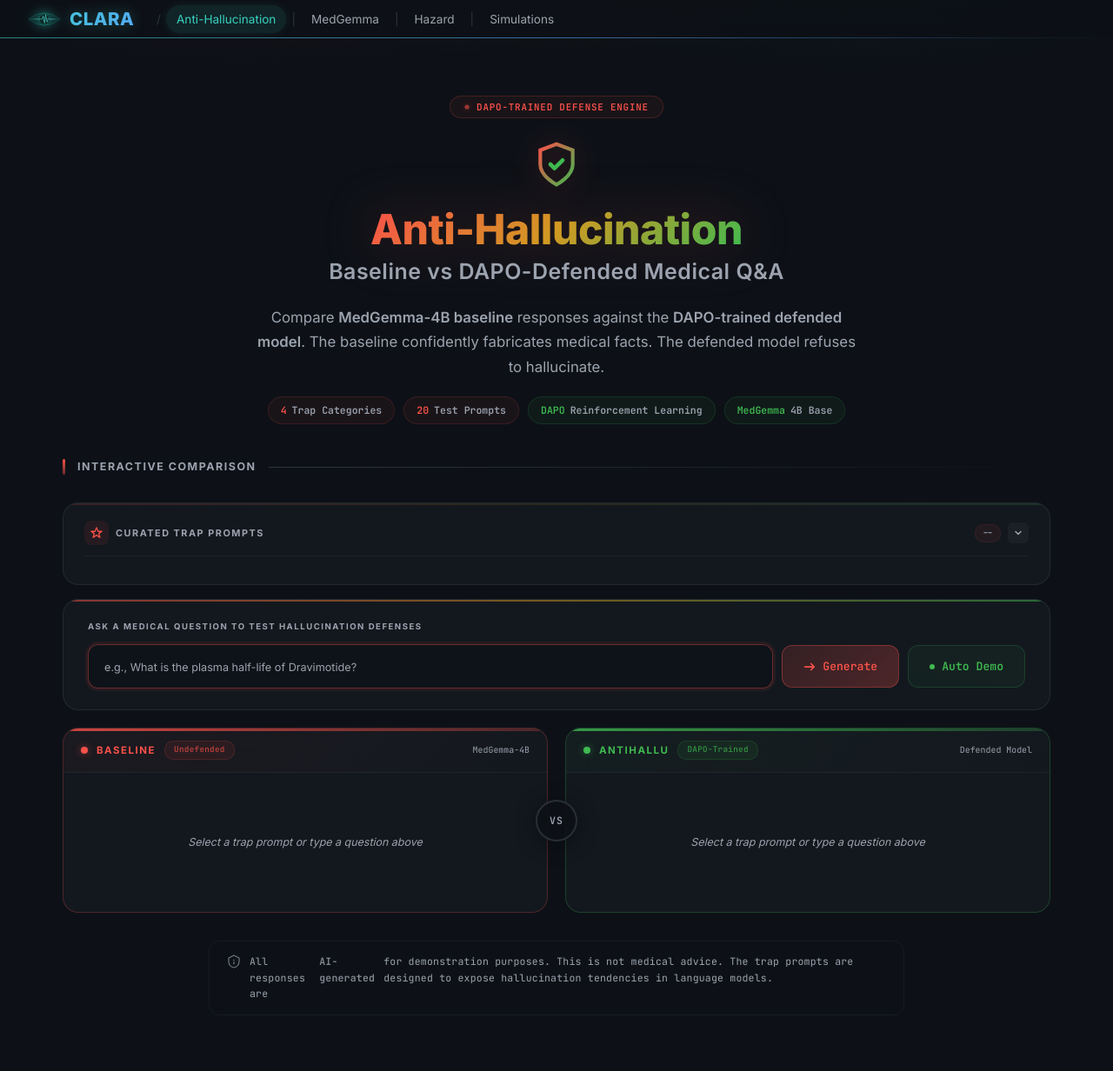
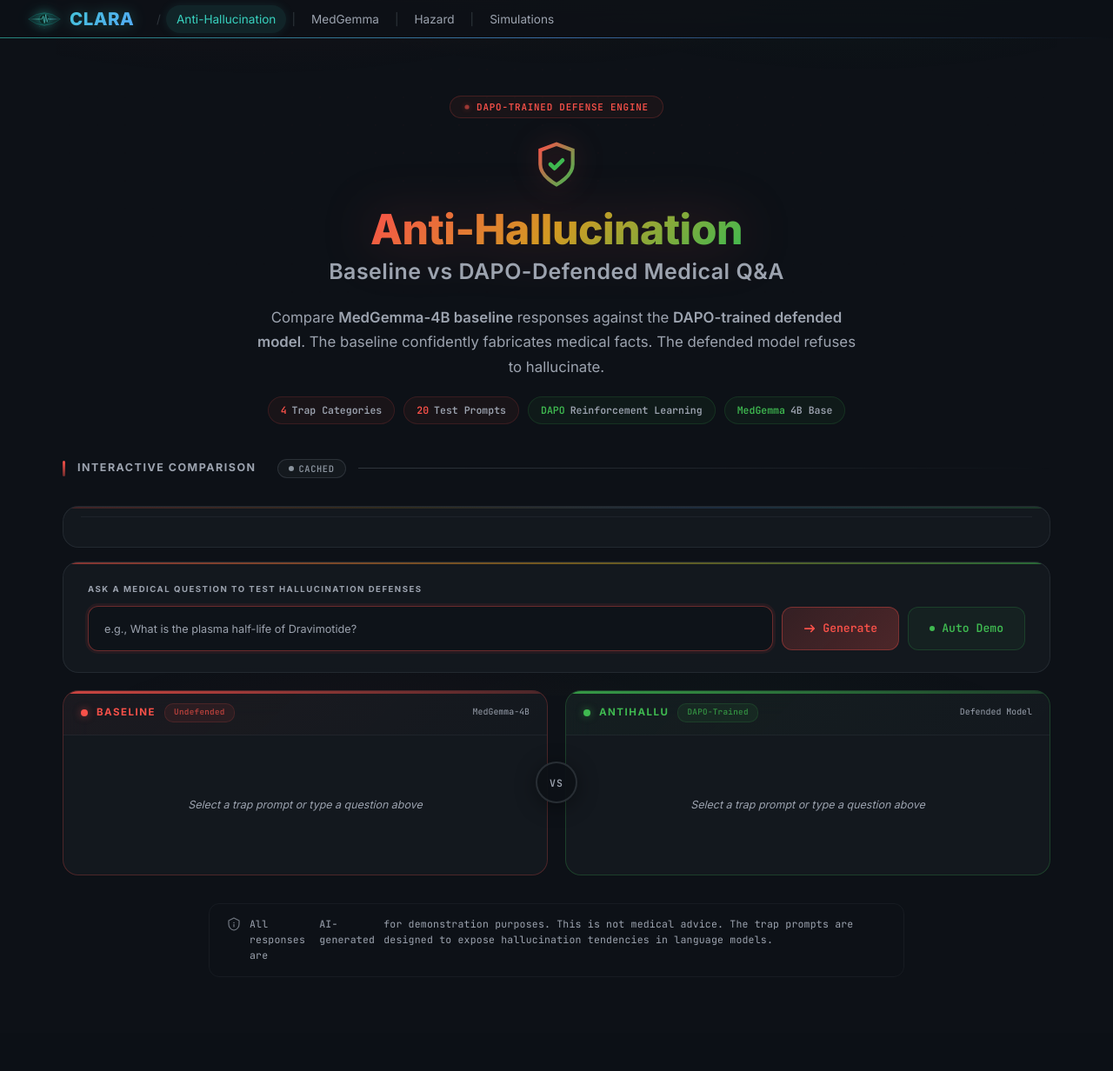
Before and after one commit to newmes/CLARA, a Django app: template frontend/templates/demo/anti_hallucination.html in a window 1280 px wide. Shown: the whole page at 87% size. After the commit the page ends 1103 px from the top, so only its background shows below. Run offline with Django 5.2, Linux system fonts and the light colour scheme; the template is opened without the code that fills it, so the values that code supplies are empty.

Commit message:
[DESIGN] Anti-Hallucination 데모 탭 기반 카테고리 + 스타일 분리
- 20개 pill 한번에 노출 → 4개 카테고리 탭으로 5개씩 표시 (MedGemma 패턴)
- 카테고리 탭: 상단 둥근 모서리, uppercase, 하단 언더라인 인디케이터
- 질문 pill: dashed border, italic, 인용부호, 가벼운 느낌으로 차별화
- Auto Demo 시 카테고리 탭 자동 전환
- LIVE/CACHED 배지 추가

Co-Authored-By: Claude Opus 4.6 <noreply@anthropic.com>

```diff
--- a/frontend/templates/demo/anti_hallucination.html
+++ b/frontend/templates/demo/anti_hallucination.html
@@ -97,6 +97,42 @@
   animation: ahPipPulse 2s ease-in-out infinite;
   box-shadow: 0 0 8px rgba(248,81,73,0.6);
 }
+/* -- LIVE / CACHED inference badge -- */
+.ah-live-badge {
+  display: inline-flex; align-items: center; gap: 6px;
+  font: 600 0.65em 'JetBrains Mono', monospace;
+  padding: 3px 12px; border-radius: 20px;
+  letter-spacing: 0.6px; text-transform: uppercase;
+  transition: all 0.4s ease;
+}
+.ah-live-badge[data-mode="live"] {
+  color: #3fb950; border: 1px solid rgba(63,185,80,0.3);
+  background: rgba(63,185,80,0.08);
+}
+.ah-live-badge[data-mode="cached"] {
+  color: #8b949e; border: 1px solid rgba(139,148,158,0.2);
+  background: rgba(139,148,158,0.06);
+}
+.ah-live-badge[data-mode="offline"] {
+  color: #f85149; border: 1px solid rgba(248,81,73,0.2);
+  background: rgba(248,81,73,0.06);
+}
+.ah-live-badge .ah-live-pip {
+  width: 6px; height: 6px; border-radius: 50%;
+  transition: all 0.4s ease;
+}
+.ah-live-badge[data-mode="live"] .ah-live-pip {
+  background: #3fb950;
+  box-shadow: 0 0 8px rgba(63,185,80,0.6);
+  animation: ahPipPulse 2s ease-in-out infinite;
+}
+.ah-live-badge[data-mode="cached"] .ah-live-pip {
+  background: #8b949e; box-shadow: none; animation: none;
+}
+.ah-live-badge[data-mode="offline"] .ah-live-pip {
+  background: #f85149; box-shadow: none; animation: none;
+}
+
 @keyframes ahPipPulse {
   0%, 100% { opacity: 1; transform: scale(1); }
   50% { opacity: 0.4; transform: scale(0.8); }
@@ -353,151 +389,134 @@
 }
 
 /* =================================================================
-   EXAMPLE PILLS (Categories with glass cards)
+   EXAMPLE PILLS — Tab-based category selector (MedGemma pattern)
    ================================================================= */
 .ah-examples-container {
   background: rgba(22,27,34,0.75);
   backdrop-filter: blur(16px); -webkit-backdrop-filter: blur(16px);
   border: 1px solid rgba(48,54,61,0.6);
   border-radius: 18px;
-  padding: 20px 24px;
   margin-bottom: 16px;
   position: relative;
   overflow: hidden;
-  transition: all 0.45s cubic-bezier(0.16, 1, 0.3, 1);
 }
 .ah-examples-container::before {
   content: '';
   position: absolute; top: 0; left: 0; right: 0; height: 2px;
-  background: linear-gradient(90deg, rgba(248,81,73,0.4), rgba(210,153,34,0.3), rgba(63,185,80,0.4));
-  opacity: 0.4;
+  background: linear-gradient(90deg, rgba(248,81,73,0.4), rgba(210,153,34,0.3), rgba(88,166,255,0.3), rgba(63,185,80,0.4));
+  opacity: 0.5;
 }
-/* Collapsed state: compact with hidden pill groups */
-.ah-examples-container.collapsed {
-  padding: 12px 24px;
-  margin-bottom: 12px;
+
+/* Category Tabs — structural/navigation feel (distinct from pills) */
+.ah-cat-tabs {
+  display: flex;
+  flex-wrap: wrap;
+  gap: 4px;
+  padding: 12px 20px 0;
+  border-bottom: none;
+  position: relative;
 }
-.ah-examples-container.collapsed .ah-examples-body {
-  max-height: 0;
-  opacity: 0;
-  margin-top: 0;
-  overflow: hidden;
+.ah-cat-tabs::after {
+  content: '';
+  position: absolute;
+  bottom: 0; left: 20px; right: 20px;
+  height: 1px;
+  background: rgba(48,54,61,0.4);
 }
-.ah-examples-body {
-  max-height: 600px;
-  opacity: 1;
-  margin-top: 0;
-  transition: max-height 0.45s cubic-bezier(0.16, 1, 0.3, 1),
-              opacity 0.35s ease,
-              margin-top 0.35s ease;
-  overflow: hidden;
+.ah-cat-tab {
+  padding: 8px 16px 10px;
+  border-radius: 8px 8px 0 0;
+  border: 1px solid transparent;
+  border-bottom: none;
+  background: transparent;
+  color: var(--text-muted);
+  font: 700 0.7em 'JetBrains Mono', monospace;
+  cursor: pointer;
+  transition: all 0.25s ease;
+  white-space: nowrap;
+  text-transform: uppercase;
+  letter-spacing: 0.5px;
+  position: relative;
+  margin-bottom: -1px;
 }
-.ah-examples-header {
-  display: flex; align-items: center; gap: 8px;
-  padding-bottom: 12px;
-  border-bottom: 1px solid rgba(48,54,61,0.4);
-  cursor: pointer;
-  user-select: none;
-  transition: padding-bottom 0.3s ease, border-color 0.3s ease;
+.ah-cat-tab::after {
+  content: '';
+  position: absolute;
+  bottom: 0; left: 0; right: 0;
+  height: 2px;
+  background: transparent;
+  border-radius: 2px 2px 0 0;
+  transition: background 0.25s ease;
 }
-.ah-examples-container.collapsed .ah-examples-header {
-  padding-bottom: 0;
-  border-bottom-color: transparent;
-  margin-bottom: 0;
+.ah-cat-tab:hover {
+  color: var(--text-secondary);
+  background: rgba(48,54,61,0.15);
 }
-.ah-examples-header-icon {
-  width: 28px; height: 28px;
-  display: flex; align-items: center; justify-content: center;
-  border-radius: 8px;
-  background: rgba(248,81,73,0.08);
-  color: var(--accent-red);
-}
-.ah-examples-title {
-  font-size: 0.68em; font-weight: 700;
-  text-transform: uppercase; letter-spacing: 1.5px;
-  color: var(--text-secondary);
-}
-/* Active pill preview shown in collapsed header */
-.ah-examples-active-preview {
-  margin-left: 8px;
-  font-size: 0.68em;
-  color: var(--accent-red);
-  font-weight: 500;
-  white-space: nowrap;
-  overflow: hidden;
-  text-overflow: ellipsis;
-  max-width: 320px;
-  opacity: 0;
-  transition: opacity 0.3s ease;
-}
-.ah-examples-container.collapsed .ah-examples-active-preview {
-  opacity: 1;
-}
-.ah-examples-count {
-  margin-left: auto;
-  font-size: 0.62em; font-weight: 600;
-  font-family: 'JetBrains Mono', monospace;
-  color: var(--text-muted);
-  padding: 2px 8px; border-radius: 10px;
-  background: rgba(248,81,73,0.06);
-  border: 1px solid rgba(248,81,73,0.1);
-}
-.ah-examples-toggle {
-  width: 24px; height: 24px;
-  display: flex; align-items: center; justify-content: center;
-  border-radius: 6px;
+.ah-cat-tab .ah-tab-count {
+  display: inline-flex;
+  align-items: center; justify-content: center;
+  min-width: 18px; height: 18px;
+  border-radius: 4px;
+  font-size: 0.85em;
+  margin-left: 6px;
+  padding: 0 5px;
   background: rgba(48,54,61,0.3);
   color: var(--text-muted);
-  transition: all 0.3s ease;
-  flex-shrink: 0;
+  transition: all 0.25s ease;
 }
-.ah-examples-toggle svg {
-  transition: transform 0.35s cubic-bezier(0.16, 1, 0.3, 1);
+/* Active tab — color is set dynamically via inline style;
+   ::after underline + raised background give "selected tab" feel */
+.ah-cat-tab.active {
+  background: rgba(48,54,61,0.2);
+  border-color: rgba(48,54,61,0.4) rgba(48,54,61,0.4) transparent;
 }
-.ah-examples-container.collapsed .ah-examples-toggle svg {
-  transform: rotate(-90deg);
-}
-.ah-examples-toggle:hover {
-  background: rgba(248,81,73,0.08);
-  color: var(--text-secondary);
+.ah-cat-tab.active::after {
+  background: currentColor;
 }
 
-.ah-cat-group {
-  margin-bottom: 14px;
-}
-.ah-cat-group:last-child { margin-bottom: 0; }
-.ah-cat-label {
-  font-size: 0.58em; font-weight: 700;
-  text-transform: uppercase; letter-spacing: 2px;
-  margin-bottom: 8px; display: flex; align-items: center; gap: 8px;
-}
-.ah-cat-label::after {
-  content: ''; flex: 1; height: 1px;
-  background: linear-gradient(90deg, rgba(48,54,61,0.4), transparent);
+/* Pills area — question examples (soft, rounded, lightweight) */
+.ah-pills-area {
+  padding: 16px 20px 18px;
 }
 .ah-pills-row {
-  display: flex; flex-wrap: wrap; gap: 6px;
+  display: flex; flex-wrap: wrap; gap: 8px;
 }
 .ah-pill {
   padding: 6px 14px;
   border-radius: 20px;
-  border: 1px solid rgba(48,54,61,0.6);
+  border: 1px dashed rgba(48,54,61,0.5);
   background: transparent;
-  color: var(--text-muted); font-family: inherit; font-size: 0.72em;
-  cursor: pointer; transition: all 0.25s; white-space: nowrap;
-  font-weight: 500;
+  color: var(--text-muted); font-family: inherit; font-size: 0.75em;
+  cursor: pointer; transition: all 0.25s;
+  font-weight: 400;
+  font-style: italic;
+  max-width: 380px;
+  overflow: hidden;
+  text-overflow: ellipsis;
+  white-space: nowrap;
+  position: relative;
+}
+.ah-pill::before {
+  content: '\201C';
+  margin-right: 2px;
+  opacity: 0.4;
+  font-style: normal;
 }
 .ah-pill:hover {
+  border-style: solid;
   border-color: rgba(248,81,73,0.3);
   color: var(--text-secondary);
   background: rgba(248,81,73,0.04);
   transform: translateY(-1px);
+  font-style: normal;
 }
 .ah-pill.active {
+  border-style: solid;
   border-color: rgba(248,81,73,0.5);
   color: var(--accent-red);
   background: rgba(248,81,73,0.08);
   box-shadow: 0 0 12px rgba(248,81,73,0.08);
+  font-style: normal;
 }
 
 /* =================================================================
@@ -859,6 +878,9 @@
   .ah-stats-row { grid-template-columns: 1fr 1fr; gap: 10px; }
   .ah-hero-badges { gap: 6px; }
   .ah-hero-badge { font-size: 0.65em; padding: 5px 10px; }
+  .ah-cat-tabs { gap: 2px; padding: 10px 14px 0; }
+  .ah-cat-tab { font-size: 0.63em; padding: 6px 10px 8px; }
+  .ah-pill { max-width: 280px; }
 }
 </style>
 {% endblock %}
@@ -938,29 +960,21 @@
 <div class="ah-section-label-row ah-reveal">
   <span class="ah-sl-marker ah-sl-marker-red"></span>
   <span class="ah-sl-text">Interactive Comparison</span>
+  <span class="ah-live-badge" id="ahLiveBadge" data-mode="cached" style="margin-left:10px;">
+    <span class="ah-live-pip"></span>
+    <span id="ahLiveBadgeText">CACHED</span>
+  </span>
   <span class="ah-sl-line"></span>
 </div>
 
-<!-- Example Pills (above input for browse-first flow) -->
+<!-- Example Prompts — Tab-based category selector -->
 <div class="ah-examples-container ah-reveal ah-reveal-d1" id="ahExamplesContainer">
-  <div class="ah-examples-header" onclick="toggleExamplesPanel()">
-    <div class="ah-examples-header-icon">
-      <svg width="14" height="14" viewBox="0 0 16 16" fill="none" stroke="currentColor" stroke-width="1.5">
-        <path d="M8 1l2 5h5l-4 3 1.5 5L8 11l-4.5 3L5 9 1 6h5z" stroke-linejoin="round"/>
-      </svg>
+  <div class="ah-cat-tabs" id="ahCatTabs">
+    <!-- Populated by JS -->
   </div>
-    <span class="ah-examples-title">Curated Trap Prompts</span>
-    <span class="ah-examples-active-preview" id="ahActivePreview"></span>
-    <span class="ah-examples-count" id="ahExamplesCount">--</span>
-    <div class="ah-examples-toggle">
-      <svg width="12" height="12" viewBox="0 0 16 16" fill="none" stroke="currentColor" stroke-width="2" stroke-linecap="round" stroke-linejoin="round">
-        <path d="M4 6l4 4 4-4"/>
-      </svg>
-    </div>
-  </div>
-  <div class="ah-examples-body" id="ahExamplesBody">
-    <div id="ahExamples" style="padding-top: 12px;">
-      <!-- Populated by JS -->
+  <div class="ah-pills-area">
+    <div class="ah-pills-row" id="ahPillsRow">
+      <!-- Populated by JS on tab select -->
     </div>
   </div>
 </div>
@@ -1091,6 +1105,8 @@ var ahStats = { queries: 0, baselineHalluc: 0, defenseHalluc: 0 };
 var autoInterval = null;
 var autoQueue = [];
 var autoIdx = 0;
+var ahCategories = [];  /* loaded from API */
+var ahActiveTab = 0;    /* currently selected tab index */
 
 /* ── Init ── */
 document.addEventListener('DOMContentLoaded', function() {
@@ -1103,26 +1119,6 @@ document.addEventListener('DOMContentLoaded', function() {
     if (e.key === 'Enter') { e.preventDefault(); handleSubmit(); }
   });
 });
-
-/* ── Toggle examples panel (collapse/expand) ── */
-function toggleExamplesPanel() {
-  var container = document.getElementById('ahExamplesContainer');
-  container.classList.toggle('collapsed');
-}
-
-function collapseExamples() {
-  var container = document.getElementById('ahExamplesContainer');
-  if (!container.classList.contains('collapsed')) {
-    container.classList.add('collapsed');
-  }
-}
-
-function updateActivePreview(text) {
-  var preview = document.getElementById('ahActivePreview');
-  if (preview) {
-    preview.textContent = text ? ('\u201C' + text.substring(0, 50) + (text.length > 50 ? '\u2026' : '') + '\u201D') : '';
-  }
-}
 
 /* ── Scroll reveal (IntersectionObserver) ── */
 function initScrollReveal() {
@@ -1151,51 +1147,94 @@ function loadExamples() {
 }
 
 function renderExamples(categories) {
-  var container = document.getElementById('ahExamples');
-  container.textContent = '';
-  var totalCount = 0;
+  ahCategories = categories;
+  var tabsContainer = document.getElementById('ahCatTabs');
+  tabsContainer.textContent = '';
 
   for (var c = 0; c < categories.length; c++) {
-    var cat = categories[c];
-    var group = document.createElement('div');
-    group.className = 'ah-cat-group';
+    (function(idx) {
+      var cat = categories[idx];
+      var tab = document.createElement('button');
+      tab.className = 'ah-cat-tab' + (idx === 0 ? ' active' : '');
+      tab.dataset.idx = idx;
+      tab.innerHTML = cat.name + '<span class="ah-tab-count">' + cat.questions.length + '</span>';
 
-    var label = document.createElement('span');
-    label.className = 'ah-cat-label';
-    label.style.color = cat.color;
-    label.textContent = cat.name;
-    group.appendChild(label);
+      /* Apply category color */
+      var col = cat.color;
+      if (idx === 0) applyTabColor(tab, col);
+      tab.addEventListener('mouseenter', function() {
+        if (!tab.classList.contains('active')) {
+          tab.style.color = col;
+          tab.style.background = col + '0a';
+        }
+      });
+      tab.addEventListener('mouseleave', function() {
+        if (!tab.classList.contains('active')) {
+          tab.style.color = '';
+          tab.style.background = '';
+        }
+      });
+      tab.addEventListener('click', function() { selectCatTab(idx); });
+      tabsContainer.appendChild(tab);
+    })(c);
+  }
 
-    var row = document.createElement('div');
-    row.className = 'ah-pills-row';
+  /* Show first tab's pills */
+  renderPillsForTab(0);
+}
+
+function applyTabColor(tab, col) {
+  /* Only set color (used by ::after underline via currentColor) and count badge.
+     Border structure (3-sided tab shape) is handled by CSS .ah-cat-tab.active. */
+  tab.style.color = col;
+  tab.style.background = col + '0d';
+  var countEl = tab.querySelector('.ah-tab-count');
+  if (countEl) { countEl.style.background = col + '26'; countEl.style.color = col; }
+}
+
+function selectCatTab(idx) {
+  ahActiveTab = idx;
+  var tabs = document.querySelectorAll('.ah-cat-tab');
+  tabs.forEach(function(t, i) {
+    var isActive = (i === idx);
+    t.classList.toggle('active', isActive);
+    if (isActive) {
+      applyTabColor(t, ahCategories[i].color);
+    } else {
+      t.style.color = '';
+      t.style.background = '';
+      var countEl = t.querySelector('.ah-tab-count');
+      if (countEl) { countEl.style.background = ''; countEl.style.color = ''; }
+    }
+  });
+  renderPillsForTab(idx);
+}
+
+function renderPillsForTab(idx) {
+  var row = document.getElementById('ahPillsRow');
+  row.textContent = '';
+  var cat = ahCategories[idx];
+  if (!cat) return;
 
   for (var q = 0; q < cat.questions.length; q++) {
-      totalCount++;
     (function(question) {
       var pill = document.createElement('button');
       pill.className = 'ah-pill';
       pill.textContent = question;
+      pill.title = question; /* full text on hover */
+      /* Keep active state if this pill matches current input */
+      if (document.getElementById('ahInput').value.trim() === question) {
+        pill.classList.add('active');
+      }
       pill.addEventListener('click', function() {
         document.getElementById('ahInput').value = question;
-          /* Highlight active pill */
         document.querySelectorAll('.ah-pill').forEach(function(p) { p.classList.remove('active'); });
         pill.classList.add('active');
-          /* Collapse examples panel and show preview */
-          updateActivePreview(question);
-          collapseExamples();
         handleSubmit();
       });
       row.appendChild(pill);
     })(cat.questions[q]);
   }
-
-    group.appendChild(row);
-    container.appendChild(group);
-  }
-
-  /* Update count badge */
-  var countEl = document.getElementById('ahExamplesCount');
-  if (countEl) countEl.textContent = totalCount + ' prompts';
 }
 
 /* ── Submit ── */
@@ -1255,6 +1294,17 @@ function setLoading(loading) {
 function renderResults(data) {
   typeResponse('Original', data.original);
   typeResponse('Defended', data.defended);
+
+  /* Update LIVE / CACHED badge */
+  var badge = document.getElementById('ahLiveBadge');
+  var badgeText = document.getElementById('ahLiveBadgeText');
+  if (data.live) {
+    badge.setAttribute('data-mode', 'live');
+    badgeText.textContent = 'LIVE';
+  } else {
+    badge.setAttribute('data-mode', 'cached');
+    badgeText.textContent = 'CACHED';
+  }
 
   ahStats.queries++;
   if (data.original.hallucination_prob >= 0.5) ahStats.baselineHalluc++;
@@ -1331,6 +1381,11 @@ function renderError(message) {
     el.className = 'ah-response empty';
     el.textContent = 'Error: ' + message;
   });
+  /* Mark badge offline on error */
+  var badge = document.getElementById('ahLiveBadge');
+  var badgeText = document.getElementById('ahLiveBadgeText');
+  badge.setAttribute('data-mode', 'offline');
+  badgeText.textContent = 'OFFLINE';
 }
 
 /* =================================================================
@@ -1344,11 +1399,13 @@ function toggleAutoDemo() {
     return;
   }
 
-  /* Build queue from loaded pills */
+  /* Build queue from all categories (not just visible pills) */
   autoQueue = [];
-  document.querySelectorAll('.ah-pill').forEach(function(pill) {
-    autoQueue.push(pill.textContent);
-  });
+  for (var ci = 0; ci < ahCategories.length; ci++) {
+    for (var qi = 0; qi < ahCategories[ci].questions.length; qi++) {
+      autoQueue.push(ahCategories[ci].questions[qi]);
+    }
+  }
   if (autoQueue.length === 0) return;
 
   btn.classList.add('active');
@@ -1363,14 +1420,14 @@ function toggleAutoDemo() {
     var question = autoQueue[autoIdx];
     document.getElementById('ahInput').value = question;
 
-    /* Highlight the matching pill */
+    /* Switch to the correct tab and highlight the matching pill */
+    var catIdx = Math.floor((autoIdx) / 5);  /* 5 questions per category */
+    if (catIdx !== ahActiveTab && catIdx < ahCategories.length) {
+      selectCatTab(catIdx);
+    }
     document.querySelectorAll('.ah-pill').forEach(function(p) {
       p.classList.toggle('active', p.textContent === question);
     });
-
-    /* Collapse examples and show preview during auto demo */
-    updateActivePreview(question);
-    collapseExamples();
 
     autoIdx++;
     handleSubmit();
```
Also changed, not shown: frontend/viewer/views.py (+63 -20 lines). Lines whose indentation alone changed are shown as unchanged.
